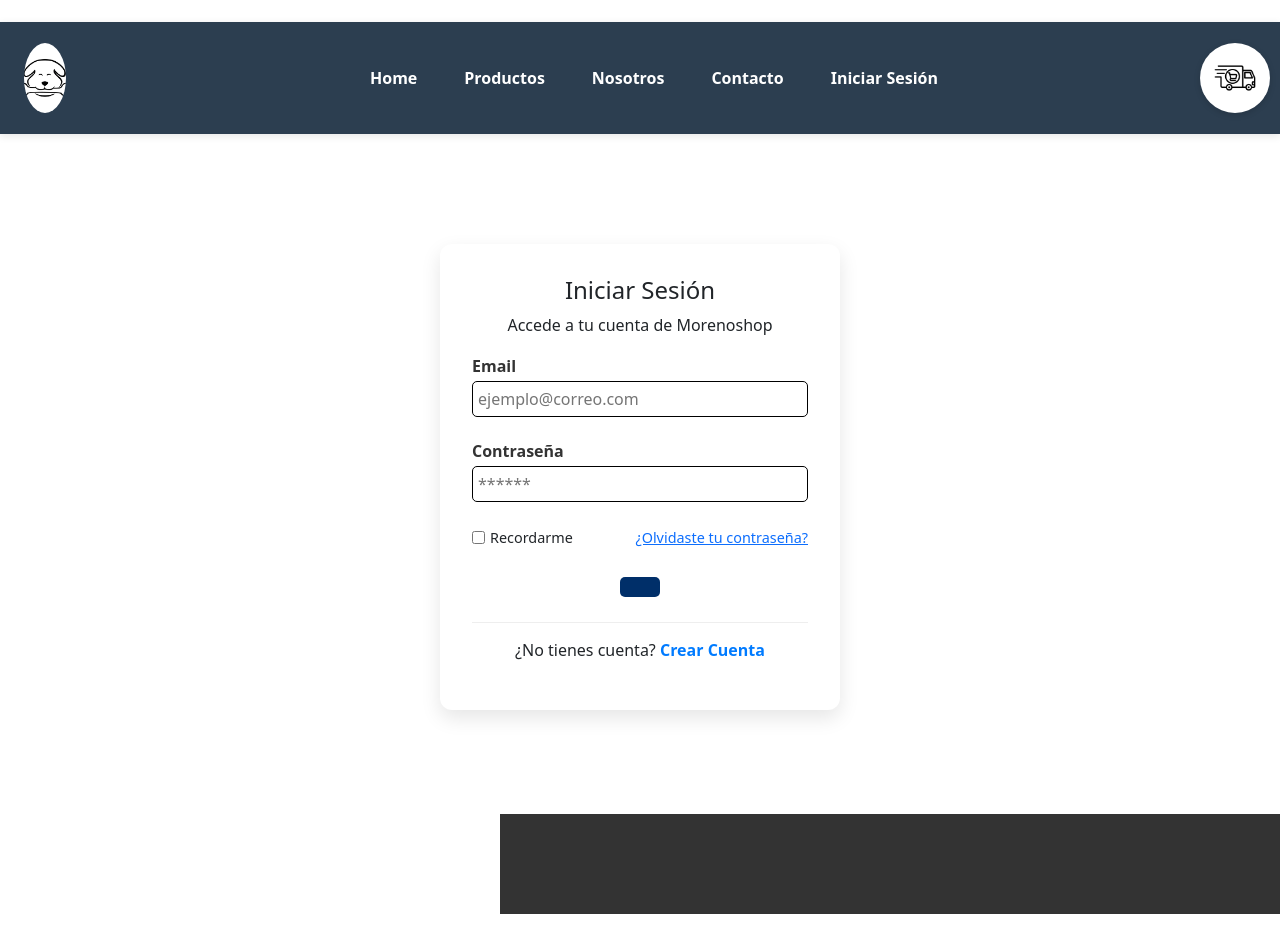
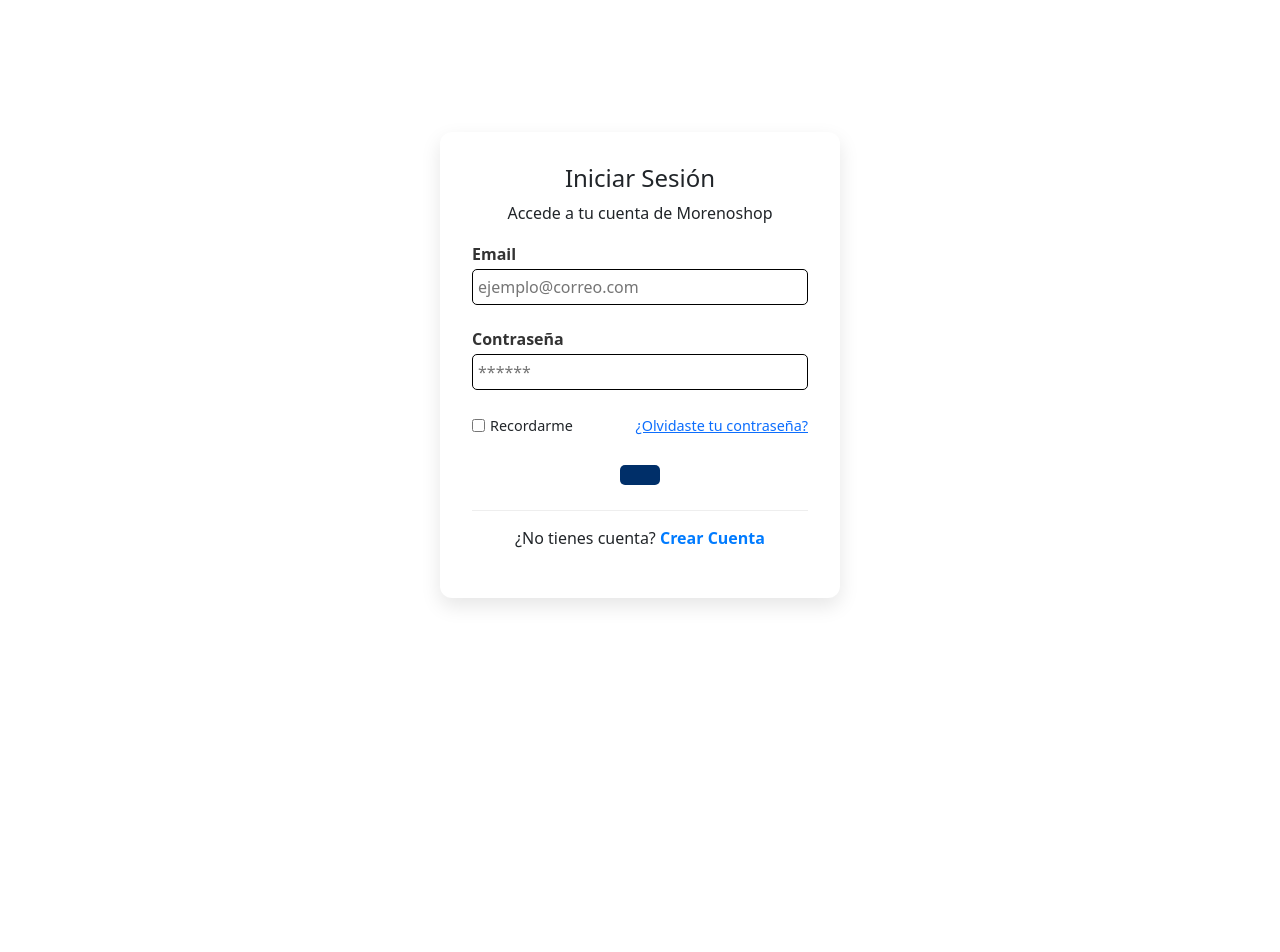
Before and after one commit to fa-morande/evaluacion-3-front, a React (Vite) app: page /login in a window 1280 px wide. Shown: the part 160-1112 px from the top of the page. After the commit the page ends 862 px from the top, so only its background shows below. Built offline with nearby package versions, Linux system fonts and the light colour scheme.

Commit message:
Solucion del footer en Login

```diff
--- a/src/App.jsx
+++ b/src/App.jsx
@@ -1,6 +1,6 @@
 // src/App.jsx
 import React, { useState } from "react";
-import { Routes, Route, Navigate } from "react-router-dom";
+import { Routes, Route, Navigate, useLocation } from "react-router-dom";
 import Header from "./components/organisms/Header";
 import Footer from "./components/organisms/Footer";
 import Inicio from "./pages/Inicio";
@@ -10,12 +10,11 @@
 import Login from "./pages/Login";
 import Registro from "./pages/Registro";
 import Carrito from "./pages/Carrito";
-// Importa aquí todas tus páginas...
-
 import "./styles/organisms/Footer.css";
 
 function App() {
     const [carrito, setCarrito] = useState([]);
+    const location = useLocation(); // Hook para obtener la ruta actual
 
     const agregarAlCarrito = (producto) => {
         if (!carrito.some(item => item.id === producto.id)) {
@@ -29,6 +28,9 @@
     const eliminarDelCarrito = (id) => {
         setCarrito(carrito.filter((item) => item.id !== id));
     };
+
+    // Determinar si mostrar el Footer (no mostrar en login)
+    const showFooter = location.pathname !== "/login";
 
     return (
         <div className="app-wrapper">
@@ -53,11 +55,11 @@
                 path="/carrito"
                 element={<Carrito carrito={carrito} onRemove={eliminarDelCarrito} />}
             />
-            {/* Agrega aquí el resto de tus rutas */}
             </Routes>
         </main>
 
-        <Footer />
+        {/* Footer condicional */}
+        {showFooter && <Footer />}
         </div>
     );
 }
--- a/src/pages/Login.jsx
+++ b/src/pages/Login.jsx
@@ -11,14 +11,10 @@
     };
 
     return (
-        <div className="main-page-container">
-          <NavBar />
-          <div className="page-container login-page">
-              <main className="main-content">
-                  <LoginForm onLogin={handleLogin} />
-              </main>
-          </div>
-          <Footer />
+        <div className="page-container login-page">
+            <main className="main-content">
+                <LoginForm onLogin={handleLogin} />
+            </main>
         </div>
     );
 }
--- a/src/styles/pages/login.css
+++ b/src/styles/pages/login.css
@@ -1,7 +1,6 @@
 .login-page {
     min-height: calc(100vh - 120px);
 }
-
 .carta-presentacion {
     display: flex;
     justify-content: center;
```
